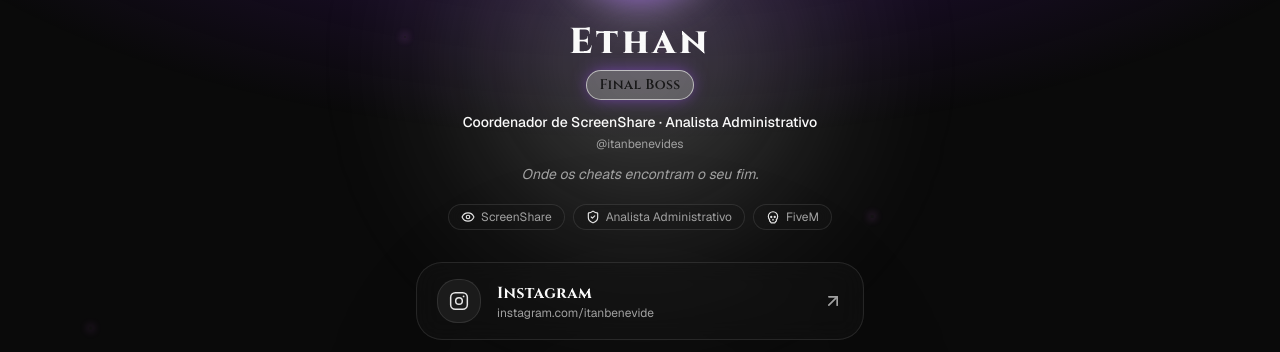
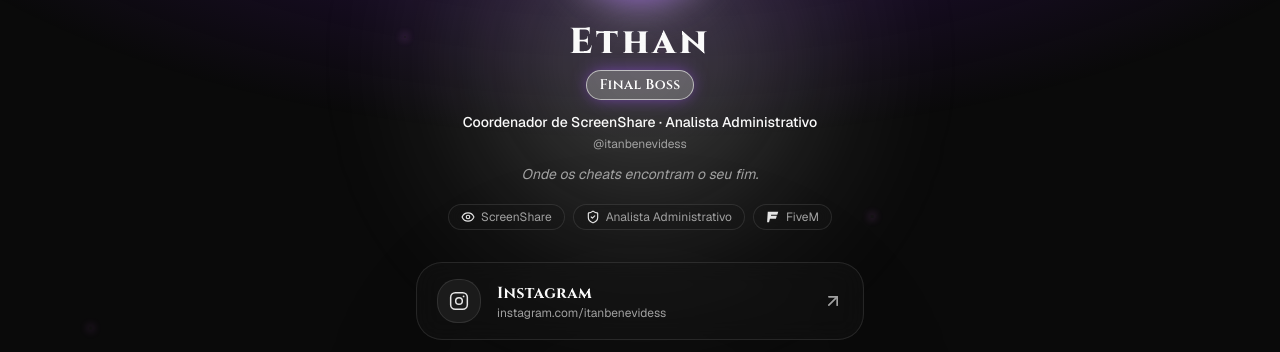
Before and after one commit to EthanHermann/Perfil, a Next.js app: page / in a window 1280 px wide. Shown: the part 178-530 px from the top of the page. Built offline with nearby package versions, Linux system fonts and the light colour scheme.

Commit message:
feat: update profile details and add FiveM icon

```diff
--- a/app/page.tsx
+++ b/app/page.tsx
@@ -1,14 +1,14 @@
 import Image from 'next/image'
-import { Eye, ShieldCheck, Skull } from 'lucide-react'
+import { Eye, ShieldCheck } from 'lucide-react'
 import { SpectralBackground } from '@/components/spectral-background'
 import { LinkButton } from '@/components/link-button'
-import { InstagramIcon, DiscordIcon } from '@/components/brand-icons'
+import { InstagramIcon, DiscordIcon, FiveMIcon } from '@/components/brand-icons'
 
 // ─── Fácil de editar ──────────────────────────────────────────────
 const PROFILE = {
   name: 'Ethan',
   nickname: 'Final Boss',
-  username: '@itanbenevides',
+  username: '@itanbenevidess',
   bio: 'Coordenador de ScreenShare · Analista Administrativo',
   tagline: 'Onde os cheats encontram o seu fim.',
 }
@@ -16,8 +16,8 @@ const PROFILE = {
 const LINKS = [
   {
     label: 'Instagram',
-    sublabel: 'instagram.com/itanbenevide',
-    href: 'https://instagram.com/itanbenevide',
+    sublabel: 'instagram.com/itanbenevidess',
+    href: 'https://instagram.com/itanbenevidess',
     icon: <InstagramIcon className="size-5" />,
   },
   {
@@ -31,7 +31,7 @@ const LINKS = [
 const ROLES = [
   { icon: Eye, label: 'ScreenShare' },
   { icon: ShieldCheck, label: 'Analista Administrativo' },
-  { icon: Skull, label: 'FiveM' },
+  { icon: FiveMIcon, label: 'FiveM' },
 ]
 // ──────────────────────────────────────────────────────────────────
 
@@ -66,7 +66,7 @@ export default function Page() {
           <h1 className="font-display text-4xl font-extrabold tracking-widest text-foreground text-balance">
             {PROFILE.name}
           </h1>
-          <span className="mt-2 rounded-full border border-primary/70 bg-primary/25 px-3 py-1 font-display text-sm font-semibold tracking-wide text-primary-foreground shadow-[0_0_18px_-4px_oklch(0.62_0.24_300/0.8)]">
+          <span className="mt-2 rounded-full border border-primary/70 bg-primary/25 px-3 py-1 font-display text-sm font-semibold tracking-wide text-white shadow-[0_0_18px_-4px_oklch(0.62_0.24_300/0.8)]">
             {PROFILE.nickname}
           </span>
           <p className="mt-3 text-sm font-medium text-foreground">{PROFILE.bio}</p>
@@ -100,7 +100,7 @@ export default function Page() {
         <footer className="mt-12 flex flex-col items-center gap-5">
           <div className="flex items-center gap-4 text-muted-foreground">
             <a
-              href="https://instagram.com/itanbenevide"
+              href="https://instagram.com/itanbenevidess"
               target="_blank"
               rel="noopener noreferrer"
               aria-label="Instagram"
--- a/components/brand-icons.tsx
+++ b/components/brand-icons.tsx
@@ -19,6 +19,14 @@ export function InstagramIcon(props: SVGProps<SVGSVGElement>) {
   )
 }
 
+export function FiveMIcon(props: SVGProps<SVGSVGElement>) {
+  return (
+    <svg viewBox="0 0 24 24" fill="currentColor" aria-hidden="true" {...props}>
+      <path d="M3 3h18l-1.6 5.2H8.9l-.5 1.7h10.2L17 15.1H6.8L5.2 21H1.9z" />
+    </svg>
+  )
+}
+
 export function DiscordIcon(props: SVGProps<SVGSVGElement>) {
   return (
     <svg viewBox="0 0 24 24" fill="currentColor" aria-hidden="true" {...props}>
```
